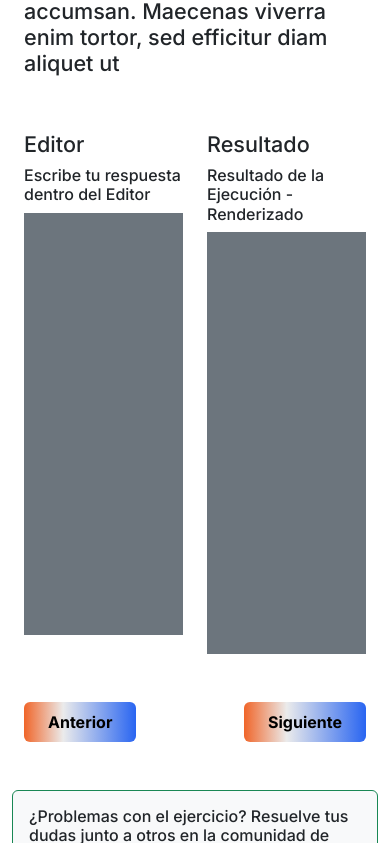
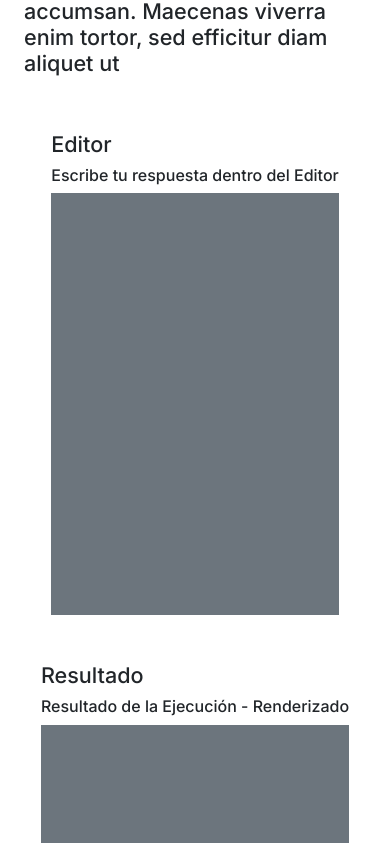
Before and after one commit to dlab-team/c19-frontend, a Next.js app: page /courses/html-css/1 in a window 390 px wide. Shown: the part 881-1724 px from the top of the page. Built offline with nearby package versions, Linux system fonts and the light colour scheme.

Commit message:
mobile view improved

```diff
--- a/src/app/courses/html-css/[id]/page.tsx
+++ b/src/app/courses/html-css/[id]/page.tsx
@@ -21,7 +21,7 @@ const HtmlCssPage = ({params}: Props) => {
     <Container className="mt-5 d-flex flex-column gap-5  ">
       <Container className="bg_excercises rounded d-flex justify-content-center align-items-center gap-3">
         <h2 className="py-5 fw-bold fs-1">Ejercicios</h2>
-        <h6 className="bg-light text-dark rounded p-2"> {params.id }/20</h6>{" "}
+        <h6 className="bg-light text-dark rounded p-2"> {params.id}/20</h6>{" "}
         {/* TODO componente que lleve registro del avance */}
       </Container>
       <Container>
@@ -40,21 +40,19 @@ const HtmlCssPage = ({params}: Props) => {
           accumsan. Maecenas viverra enim tortor, sed efficitur diam aliquet ut
         </h4>
       </Container>
-      <Container>
-        <Row>
-          <Col>
+      <Container fluid className="d-flex justify-content-between align-items-center gap-5 flex-column flex-md-row">
+        <div className="flex-fill">
           <h4>Editor</h4>
           <h6>Escribe tu respuesta dentro del Editor</h6>
           <div style={{ height: "50vh" }} className="bg-secondary"></div>
           {/* TODO sustituir por componente editor */}
-          </Col>
-          <Col>
+        </div>
+        <div className="flex-fill">
           <h4>Resultado</h4>
           <h6>Resultado de la Ejecución - Renderizado</h6>
           <div className="bg-secondary " style={{ height: "50vh" }}></div>
           {/* TODO: sustituir por componente resultado */}
-          </Col>
-        </Row>
+        </div>
       </Container>
       <Container className="d-flex justify-content-between px-1">
         <div className="d-flex justify-content-end px-2 ">
```
Lines whose indentation alone changed are shown as unchanged.
